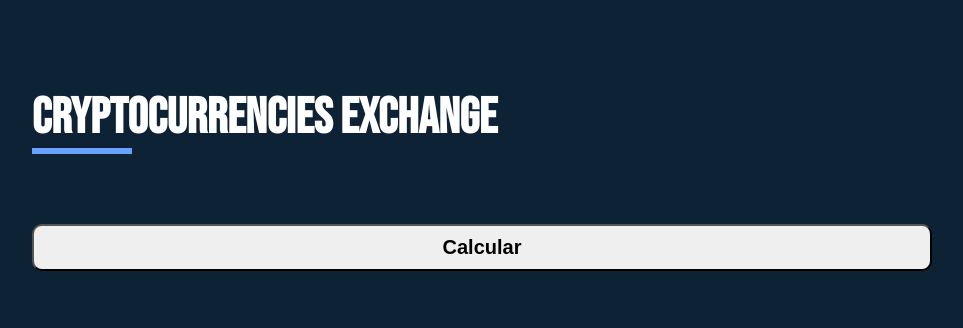
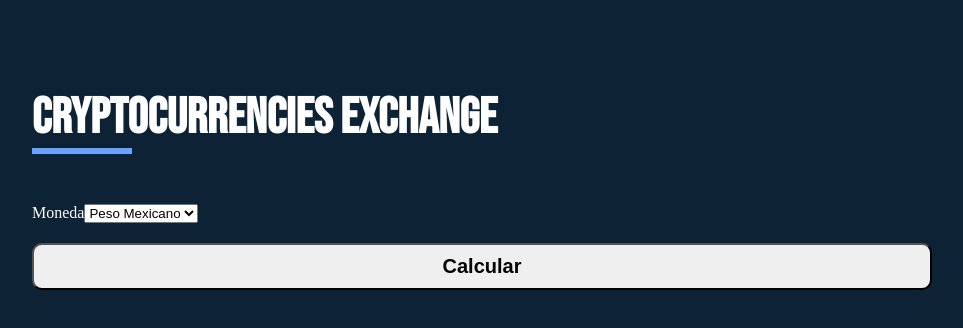
Before and after one commit to ivanurra/cryptocurrencies, a React (Create React App) app: page / in a window 1280 px wide. Shown: the top 328 px of the page, without its empty margins (158-1121 px from the left). Built offline with nearby package versions, Linux system fonts and the light colour scheme.

Commit message:
custom hook useMoneda

```diff
--- /dev/null
+++ b/src/Hooks/useMoneda.js
@@ -0,0 +1,22 @@
+import React, { Fragment, useState } from 'react';
+
+const useMoneda = () => {
+
+    //State de custom Hook
+    const [state, actualizarState] = useState('')
+
+    const Seleccionar = () => (
+        <Fragment>
+            <label>Moneda</label>
+            <select>
+                <option value="MXN">Peso Mexicano</option>
+            </select>
+        </Fragment>
+    );
+
+    // Devuelve state, interfaz y función que modifica el state.
+    return [state, Seleccionar, actualizarState];
+
+}
+
+export default useMoneda;
--- a/src/components/Formulario.js
+++ b/src/components/Formulario.js
@@ -1,5 +1,6 @@
 import React from "react";
 import styled from "@emotion/styled";
+import useMoneda from "../Hooks/useMoneda";
 
 const Boton = styled.input`
     margin-top: 20px;
@@ -20,12 +21,13 @@ const Boton = styled.input`
 `;
 
 const Formulario = () => {
+  // Utilizamos useMoneda
+  const [moneda, SelectMonedas, actualizarState] = useMoneda();
+
   return (
     <form>
-      <Boton
-          type="submit"
-          value="Calcular"
-      />
+      <SelectMonedas />
+      <Boton type="submit" value="Calcular" />
     </form>
   );
 };
```
